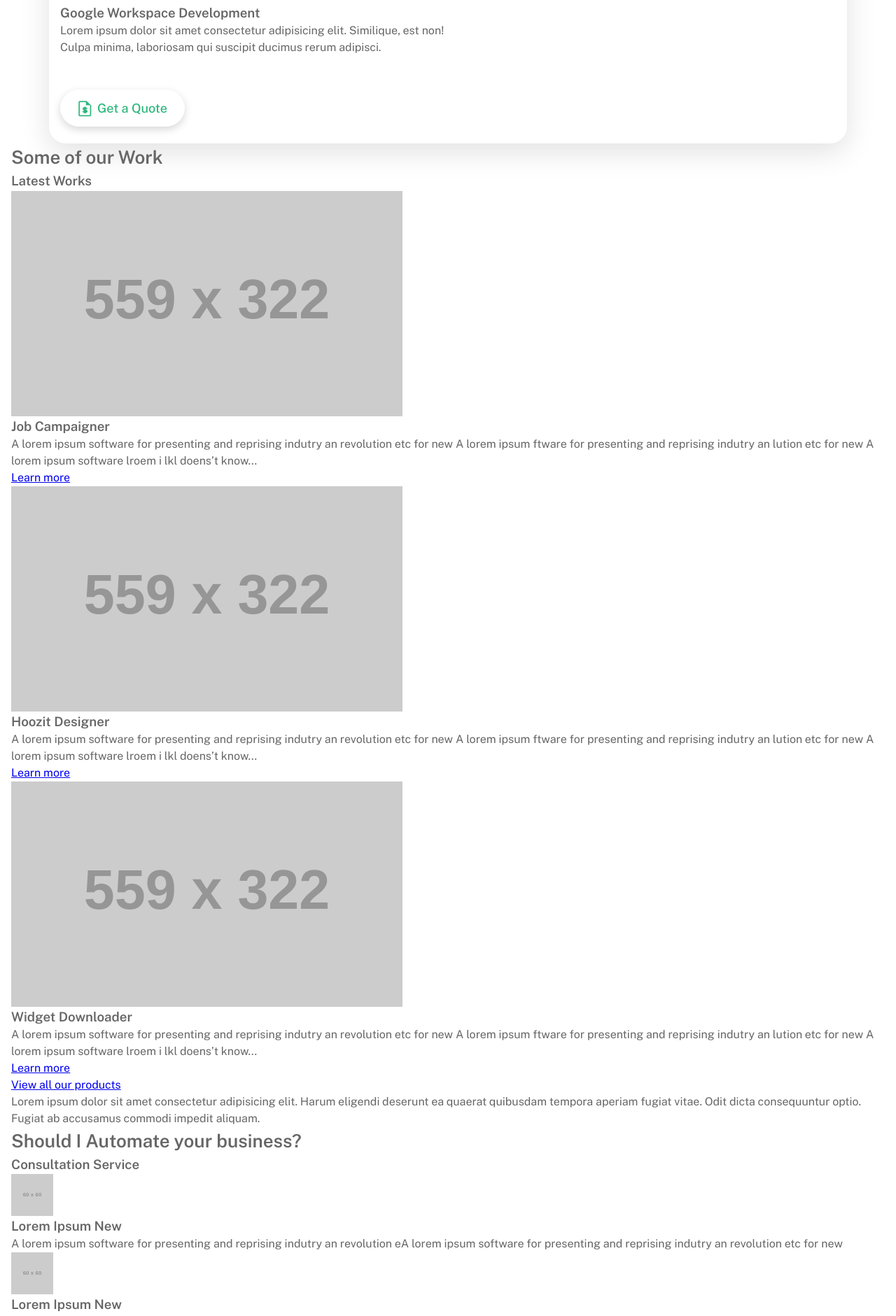
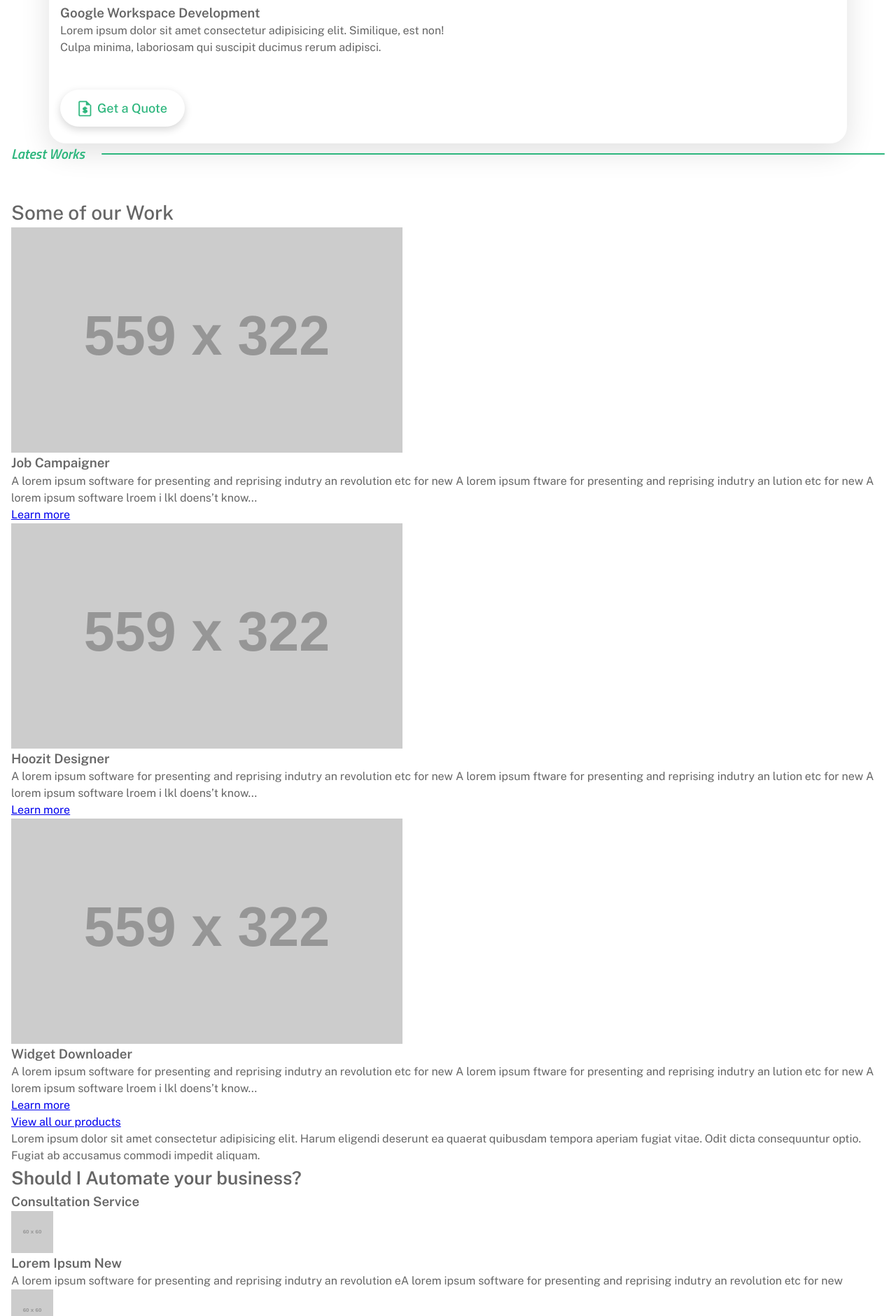
Before and after one commit to rshageer/rshageer.github.io, a Jekyll site: the page built from index.md, in a window 1280 px wide. Shown: the part 1415-3296 px from the top of the page at 70% size. Built offline with Jekyll 4.4.1, drawn with Linux system fonts in a browser that asks for light colours.

Commit message:
styled decorated heading

```diff
--- a/_includes/home_products.html
+++ b/_includes/home_products.html
@@ -1,7 +1,7 @@
 <article aria-label="List of our Products">
-  <header>
+  <header class="decorated-heading">
+    <h3>Latest Works</h3>
     <h2 id="productsHeading">Some of our Work</h2>
-    <h3>Latest Works</h3>
   </header>
   <section aria-labelledby="productsHeading">
     {% for product in site.products%}
--- /dev/null
+++ b/_sass/blocks/_decorated-heading.scss
@@ -0,0 +1,32 @@
+.decorated-heading{
+
+  & > h2 {
+    font-size:28px;
+    font-weight: 500;
+    margin-top: 3rem;
+  }
+
+  & > h3 {
+    --decorated-color: var(--decorated-heading-clr, var(--clr-primary-400));
+    font-family: var(--font-family-secondary);
+    font-size: var(--font-size-300);
+    font-style: italic;
+    color: var(--decorated-color);
+
+
+    display: flex;
+    flex-direction: row;
+    gap: 1.5rem;
+    align-items: center;
+
+    &::after {
+      content: "";
+      display: inline-block;
+      flex-grow: 10;
+      height: 2px;
+      width: 225px;
+      border-radius: 100rem;
+      background-color: var(--decorated-color);
+    }
+  }
+}
--- a/_sass/blocks/_index.scss
+++ b/_sass/blocks/_index.scss
@@ -4,3 +4,4 @@
 @import './hero';
 @import './home-services';
 @import './home';
+@import './decorated-heading';
```
